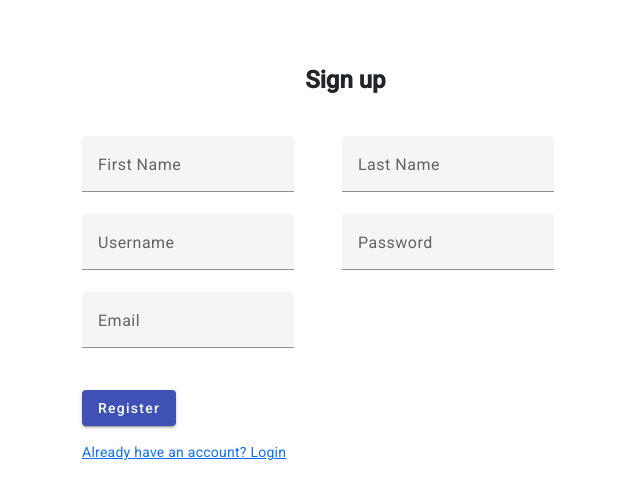
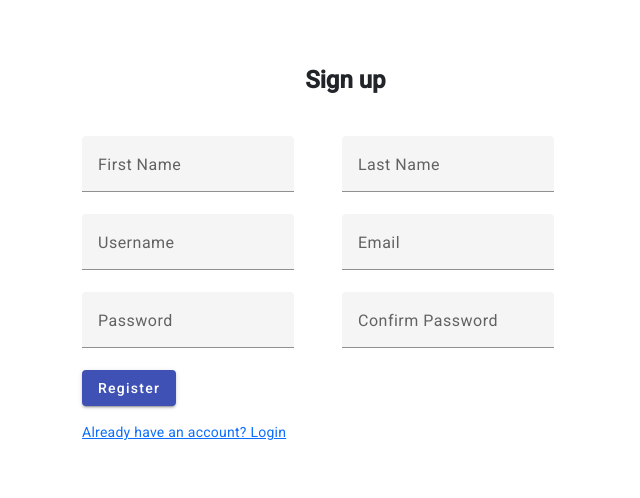
Before and after one commit to mateidumitru1/Licenta, an Angular app in the folder frontend/: page /register in a window 1280 px wide. Shown: the top 498 px of the page, without its empty margins (0-640 px from the left). Built offline with nearby package versions, Linux system fonts and the light colour scheme.

Commit message:
Modify fill-fields-warning component

```diff
--- a/frontend/src/app/fill-fields-warning/fill-fields-warning.component.html
+++ b/frontend/src/app/fill-fields-warning/fill-fields-warning.component.html
@@ -1 +1 @@
-<p class="red-font"> Please fill in all fields! </p>
+<p class="red-font"> <ng-content></ng-content> </p>
--- a/frontend/src/app/register/register.component.html
+++ b/frontend/src/app/register/register.component.html
@@ -13,17 +13,20 @@
     <mat-label>Username</mat-label>
     <input matInput type="text" [(ngModel)]="username"/>
   </mat-form-field>
-  <mat-form-field>
+  <mat-form-field id="email">
+    <mat-label>Email</mat-label>
+    <input matInput type="text" [(ngModel)]="email" email/>
+  </mat-form-field>
+  <br>
+  <mat-form-field class="me-5">
     <mat-label>Password</mat-label>
     <input matInput type="password" [(ngModel)]="password"/>
   </mat-form-field>
-  <br>
-  <mat-form-field id="email">
-    <mat-label>Email</mat-label>
-    <input matInput type="text" [(ngModel)]="email"/>
+  <mat-form-field>
+    <mat-label>Confirm Password</mat-label>
+    <input matInput type="password" [(ngModel)]="confirmPassword"/>
   </mat-form-field>
-  <br>
-  <app-fill-fields-warning *ngIf="invalidRegister"></app-fill-fields-warning>
+  <app-fill-fields-warning *ngIf="invalidRegister"> {{ errorMessage }}</app-fill-fields-warning>
   <br>
   <button class="mb-3" mat-raised-button color="primary" (click)="onRegister()">Register</button>
   <br>
--- a/frontend/src/app/register/register.component.ts
+++ b/frontend/src/app/register/register.component.ts
@@ -13,16 +13,20 @@ export class RegisterComponent{
   username: string = '';
   password: string = '';
   email: string = '';
+  confirmPassword: string = '';
+
+  errorMessage: string = '';
   invalidRegister: boolean = false;
 
   constructor(private http: HttpClient) { }
 
   onRegister(): void {
     if(this.firstName === '' || this.lastName === '' || this.username === '' || this.password === '' || this.email === '') {
-      this.invalidRegister = true;
-      setTimeout(() => {
-        this.invalidRegister = false;
-      }, 1000);
+      this.timeout('Please fill out all fields');
+      return;
+    }
+    if(this.password !== this.confirmPassword) {
+      this.timeout('Passwords do not match!');
       return;
     }
     this.http.post('http://localhost:8080/api/register', {
@@ -35,4 +39,12 @@ export class RegisterComponent{
       console.log(response);
     });
   }
+
+  timeout(message: string): void {
+    this.invalidRegister = true;
+    this.errorMessage = message;
+    setTimeout(() => {
+      this.invalidRegister = false;
+    }, 1000);
+  }
 }
```
